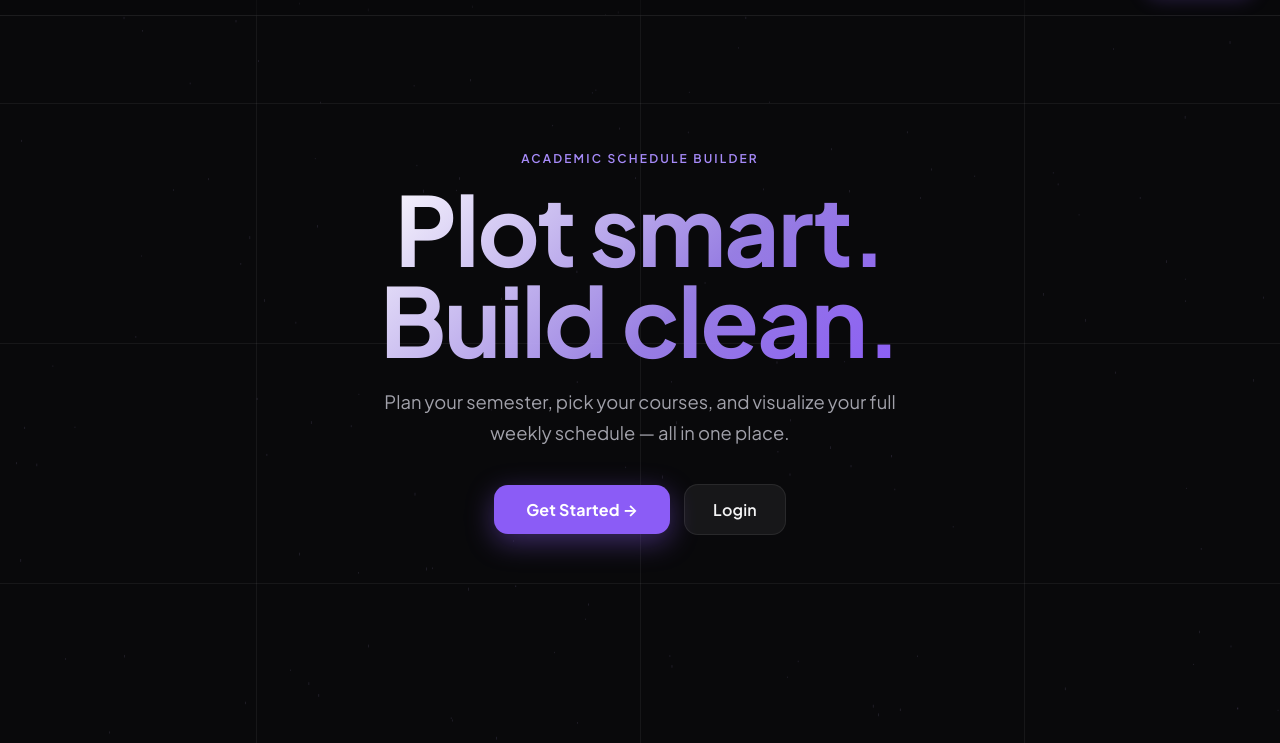
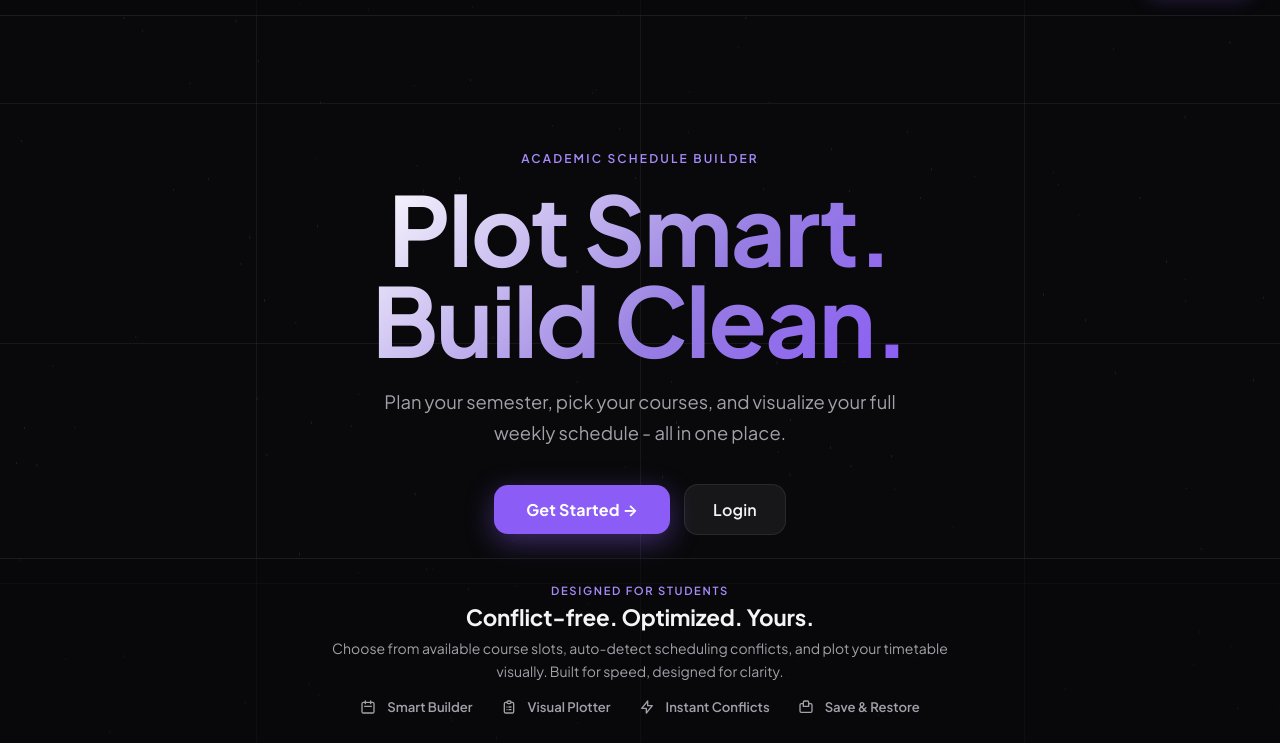
Before and after one commit to CDJ-AppDev/CDJ-academic-schedule-builder, a plain HTML site: page index.html in a window 1280 px wide. Shown: the part 57-800 px from the top of the page. Drawn offline with Linux system fonts and the light colour scheme; animation ran at ten frames a second; a web font is replaced by a local one.

Commit message:
hero section adjustment

```diff
--- a/index.html
+++ b/index.html
@@ -44,8 +44,8 @@
   <main class="hero-center" id="main-content">
     <div class="hero-copy">
       <p class="hero-kicker">Academic Schedule Builder</p>
-      <h1 class="hero-title">Plot smart.<br>Build clean.</h1>
-      <p class="hero-subtitle">Plan your semester, pick your courses, and visualize your full weekly schedule — all in
+      <h1 class="hero-title">Plot Smart.<br>Build Clean.</h1>
+      <p class="hero-subtitle">Plan your semester, pick your courses, and visualize your full weekly schedule - all in
         one place.</p>
       <div class="hero-actions">
         <button class="hero-btn-primary" id="get-started-btn">Get Started →</button>
@@ -55,7 +55,7 @@
   </main>
 
   <!-- Bottom Feature Strip -->
-  <!-- <section class="hero-footer-strip" aria-label="Key features">
+  <section class="hero-footer-strip" aria-label="Key features">
     <div class="hero-footer-tag">Designed for Students</div>
     <div class="hero-footer-heading">Conflict-free. Optimized. Yours.</div>
     <p class="hero-footer-desc">
@@ -80,7 +80,7 @@
         <span>Save &amp; Restore</span>
       </div>
     </div>
-  </section> -->
+  </section>
 
   <script src="./frontend/scripts/popup.js"></script>
   <script>
```
